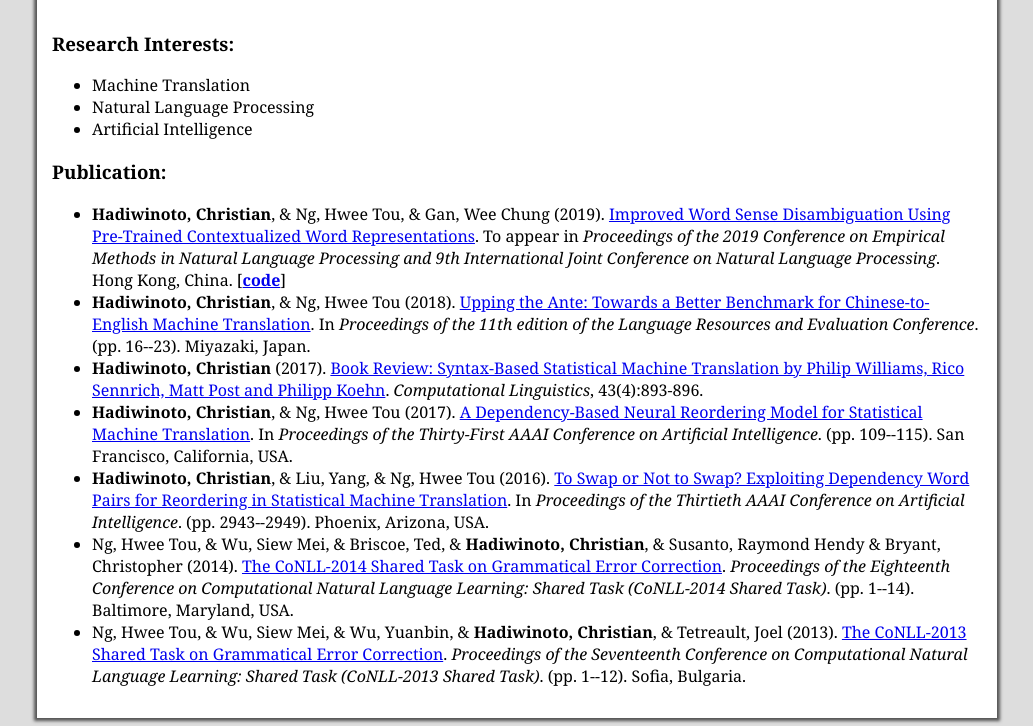
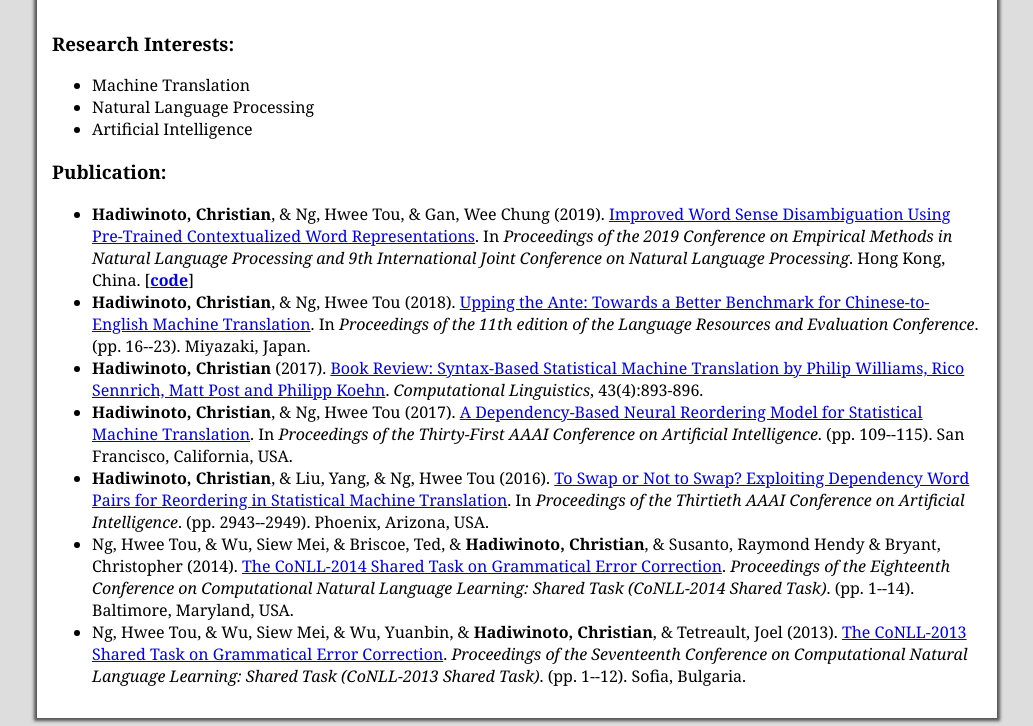
Before and after one commit to chrhad/chrhad.github.io, a plain HTML site: page research.html in a window 1280 px wide. Shown: the part 137-863 px from the top of the page, without its empty margins (123-1156 px from the left). Drawn offline with Linux system fonts and the light colour scheme.

Commit message:
Removed "To appear" in EMNLP 2019 paper

```diff
--- a/research.html
+++ b/research.html
@@ -31,7 +31,7 @@
       </ul>
       <h3>Publication:</h3>
       <ul>
-          <li><b>Hadiwinoto, Christian</b>, &amp; Ng, Hwee Tou, &amp; Gan, Wee Chung (2019). <a href="pub/emnlp2019_contextemb.pdf">Improved Word Sense Disambiguation Using Pre-Trained Contextualized Word Representations</a>. To appear in <i>Proceedings of the 2019 Conference on Empirical Methods in Natural Language Processing and 9th International Joint Conference on Natural Language Processing</i>. Hong Kong, China. [<a href="https://github.com/nusnlp/contextemb-wsd"><b>code</b></a>]</li>
+          <li><b>Hadiwinoto, Christian</b>, &amp; Ng, Hwee Tou, &amp; Gan, Wee Chung (2019). <a href="pub/emnlp2019_contextemb.pdf">Improved Word Sense Disambiguation Using Pre-Trained Contextualized Word Representations</a>. In <i>Proceedings of the 2019 Conference on Empirical Methods in Natural Language Processing and 9th International Joint Conference on Natural Language Processing</i>. Hong Kong, China. [<a href="https://github.com/nusnlp/contextemb-wsd"><b>code</b></a>]</li>
           <li><b>Hadiwinoto, Christian</b>, &amp; Ng, Hwee Tou (2018). <a href="pub/lrec2018_uta.pdf">Upping the Ante: Towards a Better Benchmark for Chinese-to-English Machine Translation</a>. In <i>Proceedings of the 11th edition of the Language Resources and Evaluation Conference</i>. (pp. 16--23). Miyazaki, Japan.</li>
           <li><b>Hadiwinoto, Christian</b> (2017). <a href="pub/cl17bookreview_syntaxsmt.pdf">Book Review: Syntax-Based Statistical Machine Translation by Philip Williams, Rico Sennrich, Matt Post and Philipp Koehn</a>. <i>Computational Linguistics</i>, 43(4):893-896.</li>
           <li><b>Hadiwinoto, Christian</b>, &amp; Ng, Hwee Tou (2017). <a href="pub/aaai2017_neuraldep.pdf">A Dependency-Based Neural Reordering Model for Statistical Machine Translation</a>. In <i>Proceedings of the Thirty-First AAAI Conference on Artificial Intelligence</i>. (pp. 109--115). San Francisco, California, USA.</li>
```
